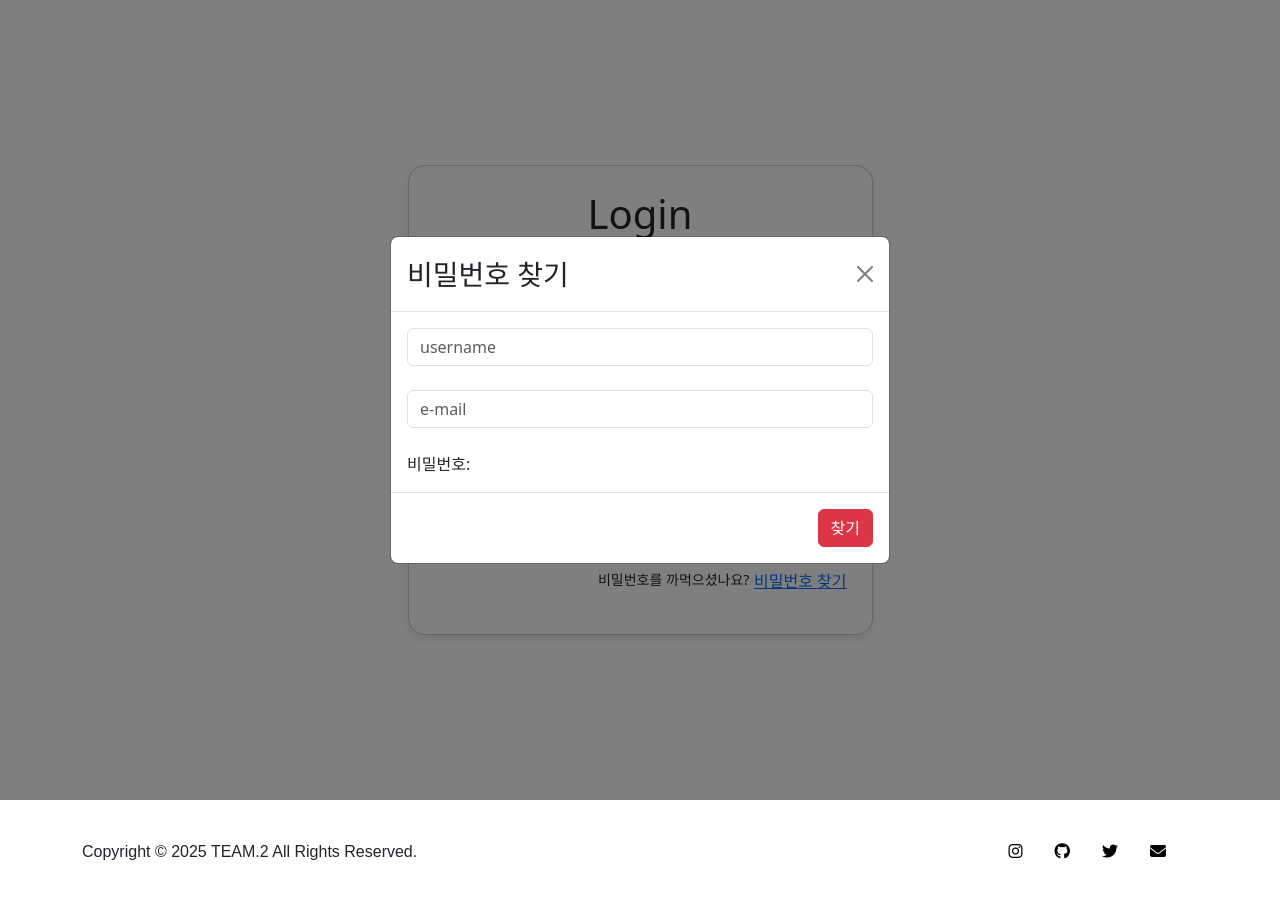
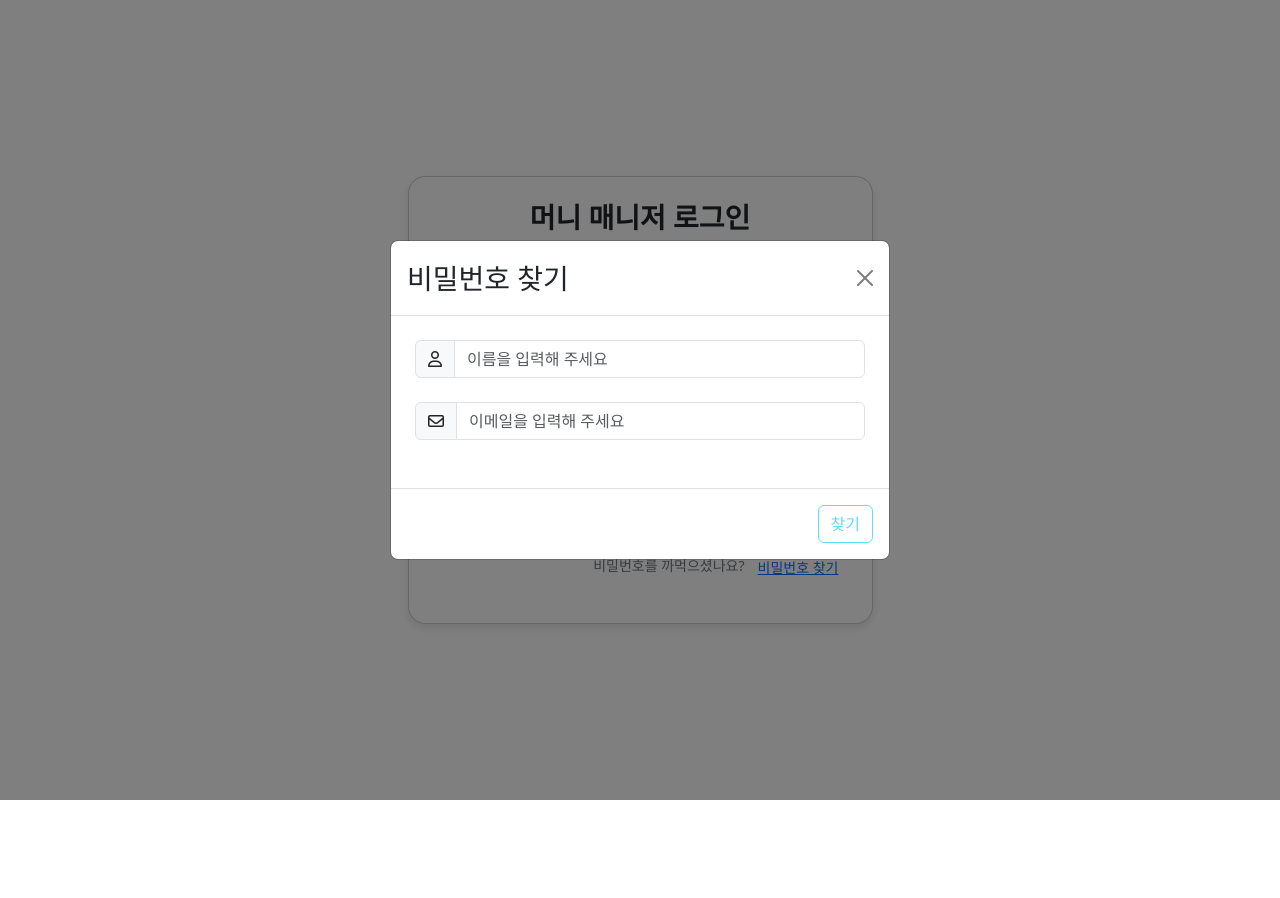
Before and after one commit to ckdwlsrh/household-budget-web, a Vue app: page /login in a window 1280 px wide. Both pictures are taken after a click on the button "비밀번호 찾기". Shown: the top 898 px of the page. After the commit the page ends 800 px from the top, so only its background shows below. Built offline with nearby package versions, Linux system fonts and the light colour scheme.

Commit message:
fix: 로그인 페이지 수정 및 리팩토링
- 전체적인 UI를 수정하였습니다.

- 모달 컴포넌트를 따로 분리시켰습니다.

- issue: #2

```diff
--- a/src/App.vue
+++ b/src/App.vue
@@ -3,7 +3,7 @@
     <Header v-if="userId"></Header>
     <Nav v-if="userId"></Nav>
     <RouterView></RouterView>
-    <Footer></Footer>
+    <Footer v-if="userId"></Footer>
   </div>
 </template>
 
--- /dev/null
+++ b/src/components/modal/FindPassword.vue
@@ -0,0 +1,112 @@
+<template>
+  <div v-show="props.showModal" class="modal fade" tabindex="-1" aria-hidden="true" ref="modalEl">
+    <div class="modal-dialog modal-dialog-centered">
+      <div class="modal-content">
+        <div class="modal-header">
+          <h3 class="modal-title">비밀번호 찾기</h3>
+          <button
+            type="button"
+            class="btn-close"
+            data-bs-dismiss="modal"
+            @click="closeModal"
+          ></button>
+        </div>
+        <div class="modal-body p-4">
+          <div class="input-group mb-4">
+            <span class="input-group-text">
+              <i class="fa-regular fa-user"></i>
+            </span>
+            <input
+              type="text"
+              class="form-control"
+              placeholder="이름을 입력해 주세요"
+              v-model="searchName"
+              @keyup.enter="searchPassword"
+              required
+            />
+          </div>
+          <div class="input-group mb-4">
+            <span class="input-group-text">
+              <i class="fa-regular fa-envelope"></i>
+            </span>
+            <input
+              type="email"
+              class="form-control"
+              placeholder="이메일을 입력해 주세요"
+              v-model="searchEmail"
+              @keyup.enter="searchPassword"
+              required
+            />
+          </div>
+          <div v-if="result" class="text-center">{{ result }}</div>
+        </div>
+        <div class="modal-footer">
+          <button
+            type="button"
+            class="btn btn-outline-info"
+            @click="searchPassword"
+            :class="{ disabled: isSearchReady }"
+          >
+            찾기
+          </button>
+        </div>
+      </div>
+    </div>
+  </div>
+</template>
+
+<script setup>
+import { getUserByUsernameAndEmail } from '@/api/user/userService'
+import { Modal } from 'bootstrap/dist/js/bootstrap.min'
+import { computed, nextTick, ref, watch } from 'vue'
+
+const props = defineProps(['showModal'])
+const emits = defineEmits(['close'])
+
+const searchName = ref('')
+const searchEmail = ref('')
+const result = ref('')
+const modalEl = ref(null)
+let modalInstance = null
+
+watch(
+  () => props.showModal,
+  async (val) => {
+    if (val) {
+      await nextTick()
+      if (modalEl.value) {
+        modalInstance = new Modal(modalEl.value)
+        modalInstance.show()
+      }
+    }
+  },
+)
+
+const isSearchReady = computed(() => {
+  if (searchName.value.length > 0 && searchEmail.value.length > 0) return false
+  else return true
+})
+
+const searchPassword = async () => {
+  try {
+    const findUser = await getUserByUsernameAndEmail(searchName.value, searchEmail.value)
+
+    if (findUser) {
+      result.value = '비밀번호 : ' + findUser[0].password
+    }
+  } catch (error) {
+    result.value = '사용자를 찾을 수 없습니다. (이름, 이메일 확인)'
+    console.error('에러 발생:', error)
+  }
+}
+
+const closeModal = () => {
+  if (modalInstance) {
+    modalInstance.hide()
+  }
+  searchEmail.value = ''
+  searchName.value = ''
+  result.value = ''
+  emits('close')
+}
+</script>
--- a/src/pages/user/LoginPage.vue
+++ b/src/pages/user/LoginPage.vue
@@ -3,27 +3,27 @@
     <div class="col-md-5 mx-auto">
       <div class="myform">
         <div class="mb-3">
-          <div class="col-md-12 text-center">
-            <h1>Login</h1>
-          </div>
+          <div class="col-md-12 text-center h3 fw-bold">머니 매니저 로그인</div>
         </div>
-        <div class="form-group">
-          <label>Email</label>
+        <div class="input-group input-group-lg mb-3">
+          <span class="input-group-text">
+            <i class="fa-regular fa-envelope"></i>
+          </span>
           <input
             type="email"
             class="form-control"
-            placeholder="e-mail"
+            placeholder="이메일을 입력해 주세요"
             v-model="userStore.email"
             @keyup.enter="userStore.loginHandler"
             required
           />
         </div>
-        <div class="form-group">
-          <label>Password</label>
+        <div class="input-group input-group-lg">
+          <span class="input-group-text"><i class="fa-solid fa-lock"></i> </span>
           <input
             type="password"
             class="form-control"
-            placeholder="password"
+            placeholder="비밀번호를 입력해 주세요"
             v-model="userStore.password"
             @keyup.enter="userStore.loginHandler"
             required
@@ -33,8 +33,9 @@
         <div class="col-md-12 text-center">
           <button
             type="submit"
-            class="btn btn-block mybtn btn-primary tx-tfm"
+            class="btn btn-block mybtn btn-dark fw-bold"
             @click.prevent="userStore.loginHandler"
+            :class="{ disabled: isLoginReady }"
           >
             로그인
           </button>
@@ -47,70 +48,22 @@
         </div>
         <div class="form-group">
           <p class="text-center">
-            <button class="btn btn-block mybtn btn-primary tx-tfm" @click="userStore.goToSignUp">
+            <button class="btn btn-block mybtn btn-primary fw-bold" @click="userStore.goToSignUp">
               회원가입
             </button>
           </p>
         </div>
         <p class="text-end mt-4 fs-6">
           <small>
-            비밀번호를 까먹으셨나요?
-            <button type="button" class="btn btn-link p-0" @click="openModal">비밀번호 찾기</button>
+            <span class="text-secondary me-1">비밀번호를 까먹으셨나요?</span>
+            <button type="button" class="btn btn-link btn-sm" @click="openModal">
+              비밀번호 찾기
+            </button>
           </small>
         </p>
 
         <!-- 모달 -->
-        <div
-          v-if="showModal"
-          class="modal fade"
-          id="removeUser"
-          tabindex="-1"
-          aria-hidden="true"
-          ref="modalEl"
-        >
-          <div class="modal-dialog modal-dialog-centered">
-            <div class="modal-content">
-              <div class="modal-header">
-                <h3 class="modal-title" id="removeUserLabel">비밀번호 찾기</h3>
-                <button
-                  type="button"
-                  class="btn-close"
-                  data-bs-dismiss="modal"
-                  @click="closeModal"
-                ></button>
-              </div>
-              <div class="modal-body">
-                <div class="form-group">
-                  <input
-                    type="text"
-                    class="form-control"
-                    placeholder="username"
-                    v-model="searchName"
-                    @keyup.enter="searchPassword"
-                    required
-                  />
-                </div>
-
-                <br />
-                <div class="form-group">
-                  <input
-                    type="email"
-                    class="form-control"
-                    placeholder="e-mail"
-                    v-model="searchEmail"
-                    @keyup.enter="searchPassword"
-                    required
-                  />
-                </div>
-                <br />
-                <div>비밀번호: {{ result }}</div>
-              </div>
-              <div class="modal-footer">
-                <button type="button" class="btn btn-danger" @click="searchPassword">찾기</button>
-              </div>
-            </div>
-          </div>
-        </div>
+        <FindPassword :showModal="showModal" @close="closeModal"></FindPassword>
         <!--  -->
       </div>
     </div>
@@ -118,52 +71,25 @@
 </template>
 
 <script setup>
-import { getUserByUsernameAndEmail } from '@/api/user/userService'
+import FindPassword from '@/components/modal/FindPassword.vue'
 import { useUserStore } from '@/stores/userStore'
-import { Modal } from 'bootstrap/dist/js/bootstrap.min'
-import { nextTick, ref } from 'vue'
+import { computed, ref } from 'vue'
 
 const showModal = ref(false)
-const modalEl = ref(null)
-let modalInstance = null
-const searchName = ref('')
-const searchEmail = ref('')
-const result = ref('')
 
 const userStore = useUserStore()
+//로그인 버튼 disabled확인
+const isLoginReady = computed(() => {
+  if (userStore.password.length > 0 && userStore.email.length > 0) return false
+  else return true
+})
 
-const openModal = async () => {
+const openModal = () => {
   showModal.value = true
-  await nextTick()
-
-  if (modalEl.value) {
-    modalInstance = new Modal(modalEl.value)
-    modalInstance.show()
-  }
 }
 
 const closeModal = () => {
-  if (modalInstance) {
-    modalInstance.hide()
-  }
   showModal.value = false
-  showModal.value = false
-  searchName.value = ''
-  searchEmail.value = ''
-  result.value = ''
-}
-
-const searchPassword = async () => {
-  try {
-    const findUser = await getUserByUsernameAndEmail(searchName.value, searchEmail.value)
-
-    if (findUser) {
-      result.value = findUser[0].password
-    }
-  } catch (error) {
-    result.value = '사용자를 찾을 수 없습니다. (이름, 이메일 확인)'
-    console.error('에러 발생:', error)
-  }
 }
 </script>
 
@@ -186,10 +112,6 @@ a {
   border-radius: 1.1rem;
   max-width: 500px;
   box-shadow: 0 4px 8px rgba(0, 0, 0, 0.1);
-}
-
-.tx-tfm {
-  text-transform: uppercase;
 }
 
 .mybtn {
```
